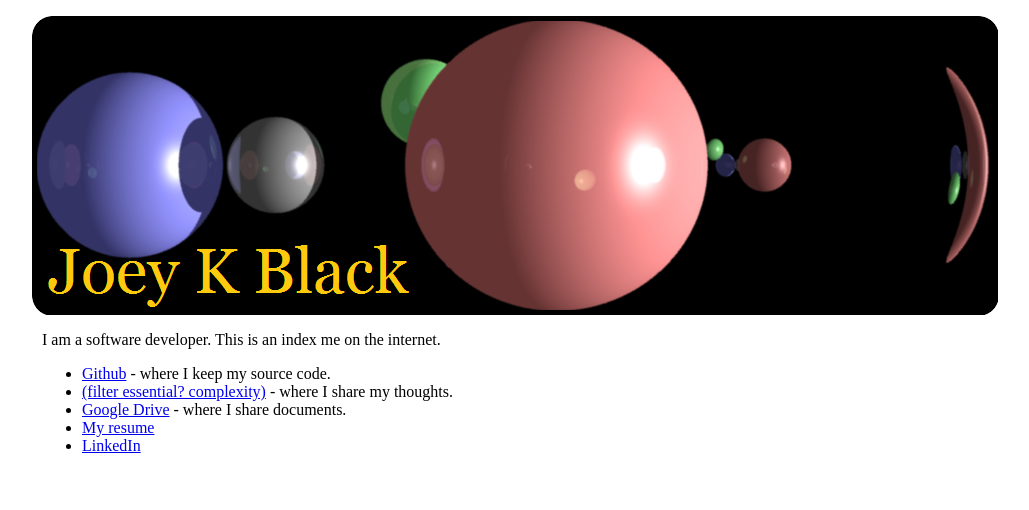
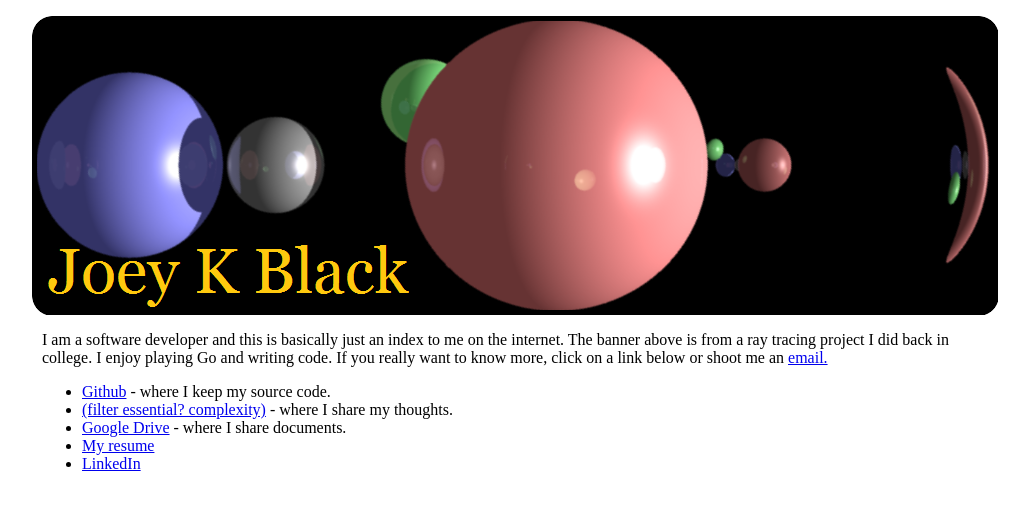
Before and after one commit to joeykblack/joeykblack.github.io, a plain HTML site: page index.html in a window 1280 px wide. Shown: the whole page, without its empty margins (121-1150 px from the left). Drawn offline with Linux system fonts and the light colour scheme.

Commit message:
improved message

```diff
--- a/index.html
+++ b/index.html
@@ -13,7 +13,7 @@
 
 <div class="body">
 
-	<p>I am a software developer. This is an index me on the internet.</p>
+	<p>I am a software developer and this is basically just an index to me on the internet. The banner above is from a ray tracing project I did back in college. I enjoy playing Go and writing code. If you really want to know more, click on a link below or shoot me an <a href="mailto:joeykblack@gmail.com">email.</a></p>
 
 	<ul>
 		<li><a href="https://github.com/joeykblack">Github</a> - where I keep my source code.</li>
```
